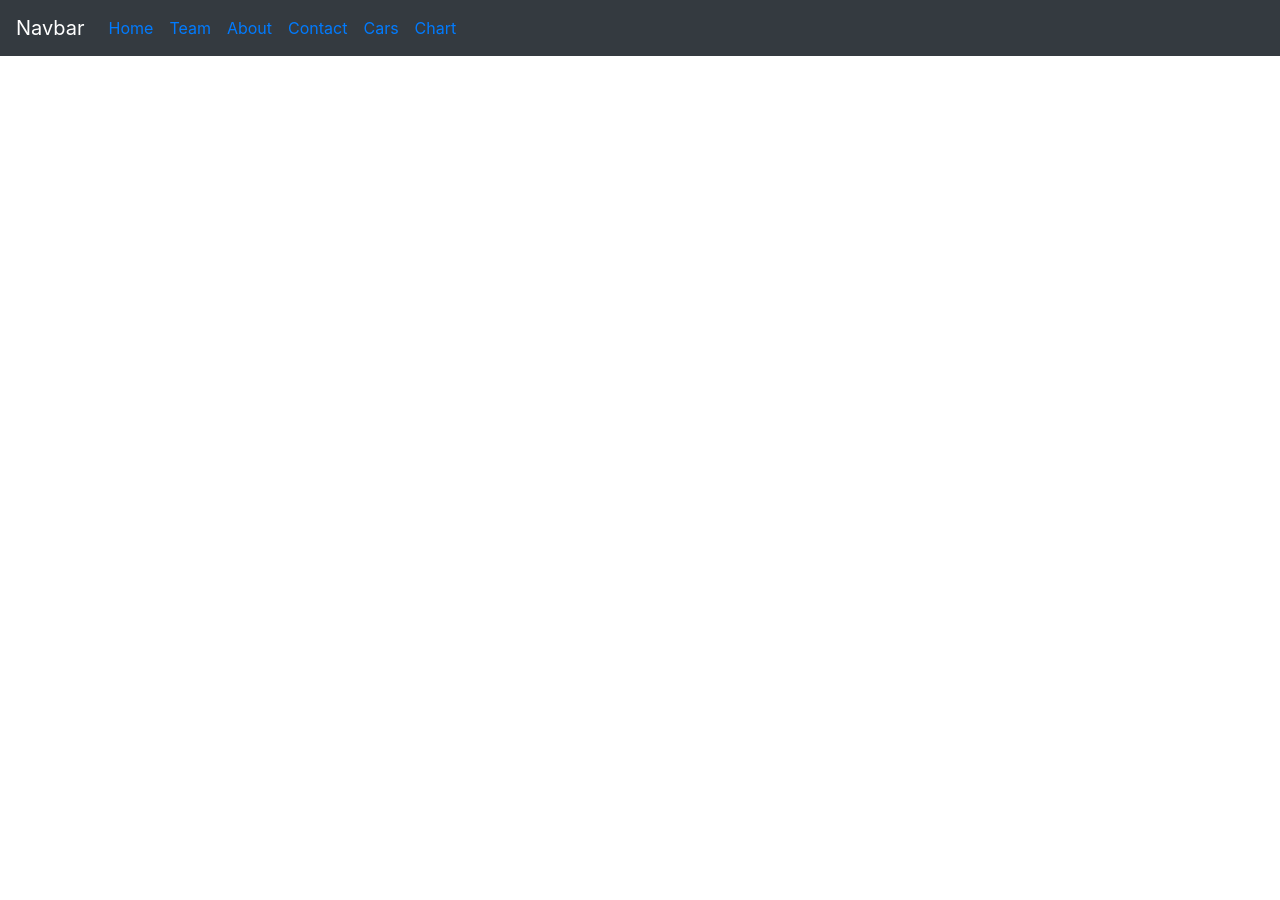
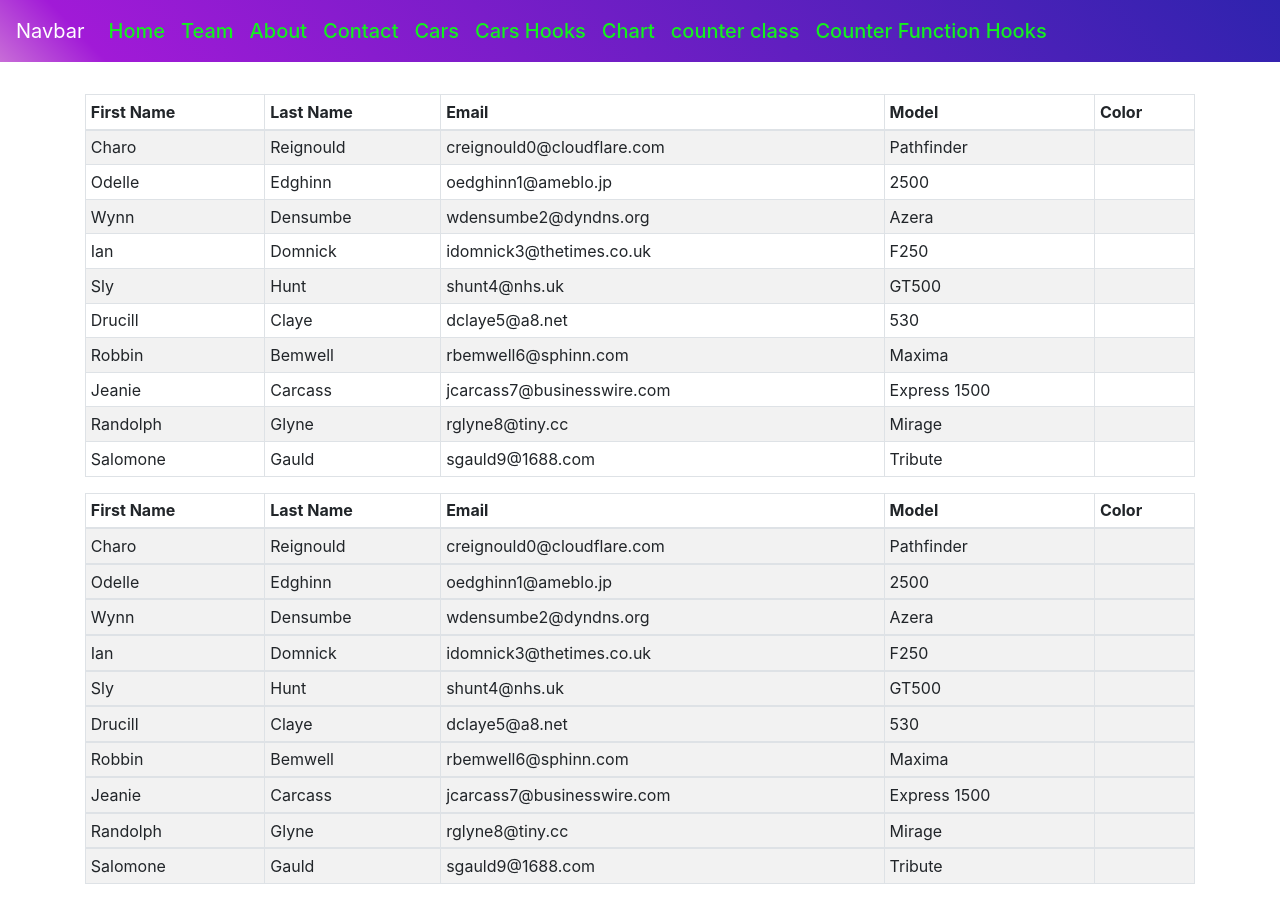
Before and after one commit to abponder/wk2021_05_13_buton, a React (Create React App) app: page /carsHooks in a window 1280 px wide. Before the commit the page ends 800 px from the top, so only its background shows below. Built offline with nearby package versions, Linux system fonts and the light colour scheme.

Commit message:
added hooks

```diff
--- a/src/App.css
+++ b/src/App.css
@@ -3,8 +3,16 @@
 
 }
 
+.color-nav {
+  background-image: linear-gradient(-134deg, #2F23AE  0%, #A11AD7  92%, #C86DD7  100%);
 
+}
 
+.color-nav2 a {
+  color:rgb(20, 240, 31);
+  font-weight: 500; /** make little bolder and heavier **/
+  font-size: 20px;
+}
 
 .App {
   text-align: center;
--- a/src/App.js
+++ b/src/App.js
@@ -2,7 +2,7 @@ import React from 'react';
 import logo from './logo.svg';
 import './App.css';
 import 'bootstrap/dist/css/bootstrap.min.css';
-import {Navbar, Nav} from 'react-bootstrap'
+import {Navbar, Nav, Container} from 'react-bootstrap'
 import {
   BrowserRouter as Router,
   Switch,
@@ -14,7 +14,10 @@ import Mdn from './About';
 import Team from './Team';
 import Contactform from './Contactform';
 import Cars from './Cars';
+import CarsHooks from './CarsHooks';
 import Chart from './Chart';
+import CountState from './CountState';
+import CountHook from './CountHook';
 
 class App extends React.Component {
   state = {
@@ -34,28 +37,38 @@ class App extends React.Component {
 
   <Router>
       <div>
-      <Navbar bg="dark" variant="dark">
-    <Navbar.Brand href="#home">Navbar</Navbar.Brand>
-    <Nav className="mr-auto">
+    <Navbar className="color-nav" variant="dark" sticky="top" >
+    <Navbar.Brand href="/">Navbar</Navbar.Brand>
+    <Nav className="mr-auto color-nav2">
         <Nav.Link >
           <Link to="/">Home</Link>
         </Nav.Link>
         <Nav.Link >
-          <Link to="/team">Team</Link>
+          <Link className="color-nav2" to="/team">Team</Link>
         </Nav.Link>
         <Nav.Link >
-          <Link to="/about">About</Link>
+          <Link className="color-nav2" to="/about">About</Link>
         </Nav.Link>
         <Nav.Link >
-          <Link to="/contact">Contact</Link>
+          <Link className="color-nav2" to="/contact">Contact</Link>
         </Nav.Link>
         <Nav.Link >
-          <Link to="/cars">Cars</Link>
+          <Link className="color-nav2" to="/cars">Cars</Link>
         </Nav.Link>
         <Nav.Link >
-          <Link to="/chart">Chart</Link>
+          <Link className="color-nav2" to="/carsHooks">Cars Hooks</Link>
         </Nav.Link>
-      </Nav>
+        <Nav.Link >
+          <Link className="color-nav2" to="/chart">Chart</Link>
+        </Nav.Link>
+        <Nav.Link >
+          <Link className="color-nav2" to="/counter-class">counter class</Link>
+        </Nav.Link>
+        <Nav.Link >
+          <Link className="color-nav2" to="/counter-functional">Counter Function Hooks</Link>
+        </Nav.Link>
+
+    </Nav>
   </Navbar>
 
         {/* A <Switch> looks through its children <Route>s and
@@ -76,8 +89,17 @@ class App extends React.Component {
           <Route path="/cars">
             <Cars />
           </Route>
+          <Route path="/carsHooks">
+            <CarsHooks />
+          </Route>
           <Route path="/chart">
             <Chart />
+          </Route>
+          <Route path="/counter-class">
+            <CountState />
+          </Route>
+          <Route path="/counter-functional">
+            <CountHook />
           </Route>
         </Switch>
       </div>
--- /dev/null
+++ b/src/CarsHooks.js
@@ -0,0 +1,126 @@
+import React, {useState} from 'react';
+import {ListGroup, Container, Table} from 'react-bootstrap'
+import CustomTable from './CustomTable'
+
+const tableheadings = []
+function CarsHooks () {
+    const [carslist, setCarslist] = useState([{
+      "id": 1,
+      "first_name": "Charo",
+      "last_name": "Reignould",
+      "email": "creignould0@cloudflare.com",
+      "car_model": "Pathfinder",
+      "car_color": null
+    }, {
+      "id": 2,
+      "first_name": "Odelle",
+      "last_name": "Edghinn",
+      "email": "oedghinn1@ameblo.jp",
+      "car_model": "2500",
+      "car_color": null
+    }, {
+      "id": 3,
+      "first_name": "Wynn",
+      "last_name": "Densumbe",
+      "email": "wdensumbe2@dyndns.org",
+      "car_model": "Azera",
+      "car_color": null
+    }, {
+      "id": 4,
+      "first_name": "Ian",
+      "last_name": "Domnick",
+      "email": "idomnick3@thetimes.co.uk",
+      "car_model": "F250",
+      "car_color": null
+    }, {
+      "id": 5,
+      "first_name": "Sly",
+      "last_name": "Hunt",
+      "email": "shunt4@nhs.uk",
+      "car_model": "GT500",
+      "car_color": null
+    }, {
+      "id": 6,
+      "first_name": "Drucill",
+      "last_name": "Claye",
+      "email": "dclaye5@a8.net",
+      "car_model": "530",
+      "car_color": null
+    }, {
+      "id": 7,
+      "first_name": "Robbin",
+      "last_name": "Bemwell",
+      "email": "rbemwell6@sphinn.com",
+      "car_model": "Maxima",
+      "car_color": null
+    }, {
+      "id": 8,
+      "first_name": "Jeanie",
+      "last_name": "Carcass",
+      "email": "jcarcass7@businesswire.com",
+      "car_model": "Express 1500",
+      "car_color": null
+    }, {
+      "id": 9,
+      "first_name": "Randolph",
+      "last_name": "Glyne",
+      "email": "rglyne8@tiny.cc",
+      "car_model": "Mirage",
+      "car_color": null
+    }, {
+      "id": 10,
+      "first_name": "Salomone",
+      "last_name": "Gauld",
+      "email": "sgauld9@1688.com",
+      "car_model": "Tribute",
+      "car_color": null
+    }])
+
+
+
+
+
+    return (
+    <>
+    <Container style={{ marginTop: '2.0rem' }} >
+      <CustomTable
+        tableheadings= {["First Name", "Last Name", "Email", "Model", "Color"]}
+        tablerows= {carslist.map(car=>(
+          {first_name: car.first_name,
+           last_name: car.last_name,
+           email: car.email,
+           car_model: car.car_model,
+           car_color: car.car_color
+          }
+        ))}
+      />
+      <Table striped bordered hover size="sm">
+        <thead>
+          <tr>
+              <th>First Name</th>
+              <th>Last Name</th>
+              <th>Email</th>
+              <th>Model</th>
+              <th>Color</th>
+          </tr>
+        </thead>
+
+        {carslist.map(car =>(
+          <tbody>
+              <tr>
+                  <td>{car.first_name}</td>
+                  <td>{car.last_name}</td>
+                  <td>{car.email}</td>
+                  <td>{car.car_model}</td>
+                  <td>{car.car_color}</td>
+              </tr>
+          </tbody>
+        ))}
+      </Table>
+    </Container>
+    </>
+
+    )
+  }
+
+export default CarsHooks;
--- /dev/null
+++ b/src/CountHook.js
@@ -0,0 +1,20 @@
+import React, {useState} from 'react';
+import {Button, Container} from 'react-bootstrap';
+
+
+function CountHook () {
+    const [count, setCount] = useState(0)
+
+    return(
+      <Container mx='auto'>
+      <div >Button Here:</div>
+      <Button  mx='auto' variant="primary" onClick={()=>setCount(count + 1)} >
+        {count}
+      </Button>
+      </Container>
+    )
+
+}
+
+
+export default CountHook;
--- /dev/null
+++ b/src/CountState.js
@@ -0,0 +1,21 @@
+import React from 'react';
+import {Button, Container} from 'react-bootstrap'
+
+class CountState extends React.Component {
+  state = {
+    count:0
+  }
+  render() {
+    return(
+      <Container mx='auto'>
+      {/* <div >Button Here:</div> */}
+      <Button  mx='auto' variant="primary" onClick={()=>this.setState({count:this.state.count + 1})}>
+        {this.state.count}
+      </Button>
+      </Container>
+    )
+  }
+}
+
+
+export default CountState;
```
